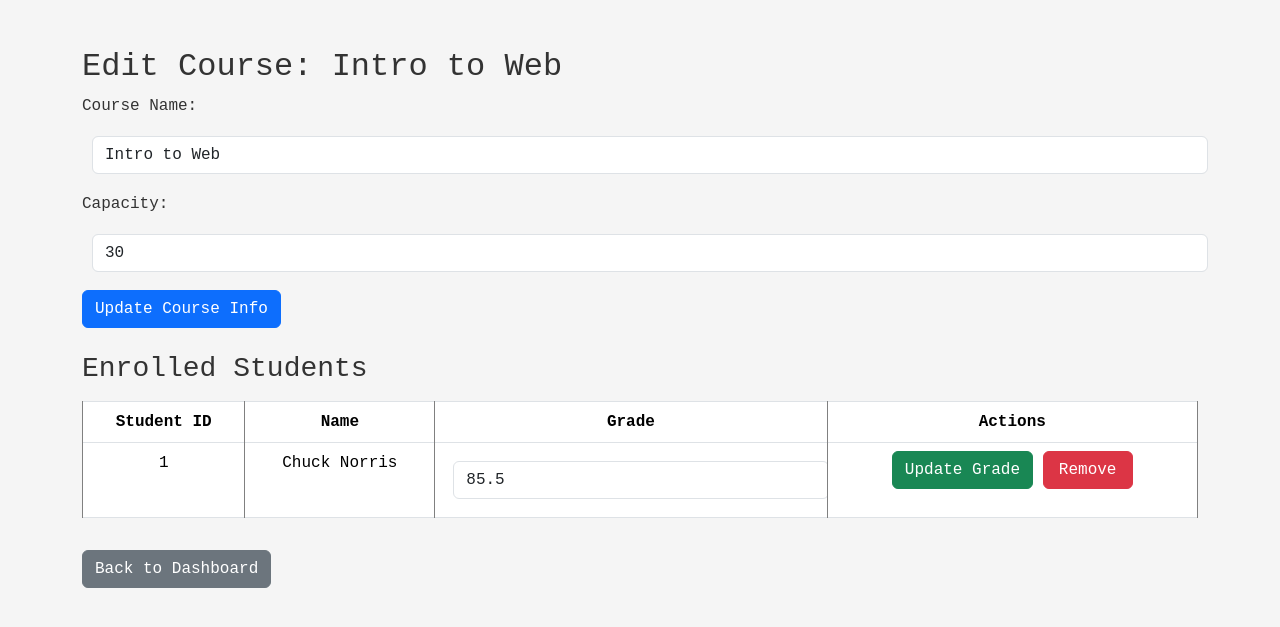
After one commit to jbg30/CSE-108-Lab-08-Project, a Flask app: page /admin/course/1/edit in a window 1280 px wide. The commit adds this page. Shown: the top 627 px of the page. Run offline with Flask 3, Linux system fonts and the light colour scheme.

Commit message:
Fixing admin edit file

```diff
--- a/Lab 08/app.py
+++ b/Lab 08/app.py
@@ -248,30 +248,15 @@ def view_course(course_id):
 
 @app.route("/admin/dashboard")
 def admin_dashboard():
-    """Admin dashboard using your admin_dashboard.html"""
-    # Check if user is logged in as admin
     if "user_id" not in session or session.get("role") != "admin":
-        return redirect(url_for("admin_login"))
+        return redirect(url_for("login"))
 
-    # Get all courses with enrollment counts
-    courses = Course.query.all()
-    course_data = []
+    classes = Course.query.options(
+        db.joinedload(Course.teacher),
+        db.joinedload(Course.enrollments).joinedload(Enrollment.student)
+    ).all()
 
-    for course in courses:
-        enrollment_count = Enrollment.query.filter_by(course_id=course.id).count()
-        course_data.append(
-            {
-                "id": course.id,
-                "name": course.name,
-                "professor": course.teacher.name,
-                "students": enrollment_count,
-                "capacity": course.capacity,
-            }
-        )
-
-    print(f"👤 Admin dashboard loaded with {len(course_data)} courses")
-
-    return render_template("admin_dashboard.html", classes=course_data)
+    return render_template("admin_dashboard.html", classes=classes)
 
 @app.route("/admin/add", methods=["GET", "POST"])
 def admin_add_class():
@@ -562,6 +547,17 @@ def api_admin_courses():
     print(f"✅ Admin created course {course.name} (ID: {course.id})")
     return jsonify(_course_to_dict(course)), 201
 
+@app.route("/admin/course/<int:course_id>/edit")
+def admin_edit_course(course_id):
+    # Get the course
+    course = Course.query.get_or_404(course_id)
+
+    # Make sure course has a list of enrollments for the template
+    enrollments = Enrollment.query.filter_by(course_id=course_id).join(Student).all()
+    course.enrollments = enrollments  # attach it dynamically
+
+    return render_template("admin_edit.html", course=course)
+
 
 @app.route("/api/admin/courses/<int:course_id>", methods=["PUT", "DELETE"])
 def api_admin_course_detail(course_id):
--- a/Lab 08/static/js/admin.js
+++ b/Lab 08/static/js/admin.js
@@ -1,25 +1,75 @@
+function logoutAdmin() {
+  window.location.href = '/logout';
+}
+
 document.addEventListener("DOMContentLoaded", () => {
   console.log("admin.js loaded");
 
-  document.querySelectorAll(".edit-btn").forEach((btn) => {
+  // Update course name
+  const courseNameInput = document.getElementById("courseName");
+  const updateCourseBtn = document.getElementById("updateCourseName");
+  updateCourseBtn.addEventListener("click", () => {
+    const courseId = courseNameInput.dataset.courseId;
+    const newName = courseNameInput.value.trim();
+    if (!newName) return alert("Course name cannot be empty.");
+
+    fetch(`/api/admin/courses/${courseId}`, {
+      method: "PUT",
+      headers: { "Content-Type": "application/json" },
+      body: JSON.stringify({ name: newName }),
+    })
+      .then((res) => res.json())
+      .then((data) => {
+        console.log(data);
+        alert("Course name updated!");
+        location.reload();
+      })
+      .catch((err) => console.error(err));
+  });
+
+  // Update student grade
+  document.querySelectorAll(".update-grade").forEach((btn) => {
     btn.addEventListener("click", () => {
-      const courseId = btn.dataset.courseId;
-      const newName = prompt("New class name:");
-      if (!newName) return;
+      const row = btn.closest("tr");
+      const enrollmentId = row.dataset.enrollmentId;
+      const grade = row.querySelector(".grade-input").value.trim();
 
-      fetch(`/api/admin/courses/${courseId}`, {
+      fetch(`/api/admin/enrollments/${enrollmentId}`, {
         method: "PUT",
         headers: { "Content-Type": "application/json" },
-        body: JSON.stringify({ name: newName }),
+        body: JSON.stringify({ grade }),
       })
         .then((res) => res.json())
         .then((data) => {
           console.log(data);
-          window.location.reload();
+          alert("Grade updated!");
         })
         .catch((err) => console.error(err));
     });
   });
+
+  // Remove student from course
+  document.querySelectorAll(".remove-student").forEach((btn) => {
+    btn.addEventListener("click", () => {
+      if (!confirm("Are you sure you want to remove this student?")) return;
+
+      const row = btn.closest("tr");
+      const enrollmentId = row.dataset.enrollmentId;
+
+      fetch(`/api/admin/enrollments/${enrollmentId}`, {
+        method: "DELETE",
+      })
+        .then((res) => res.json())
+        .then((data) => {
+          console.log(data);
+          alert("Student removed!");
+          row.remove();
+        })
+        .catch((err) => console.error(err));
+    });
+  });
+});
+// Delete course
 
   document.querySelectorAll(".delete-btn").forEach((btn) => {
     btn.addEventListener("click", () => {
@@ -37,4 +87,5 @@ document.addEventListener("DOMContentLoaded", () => {
         .catch((err) => console.error(err));
     });
   });
-});
+
+  window.logoutAdmin = logoutAdmin;
--- a/Lab 08/templates/admin_add_class.html
+++ b/Lab 08/templates/admin_add_class.html
@@ -5,12 +5,10 @@
     <title>Add New Class</title>
     <link
         href="https://cdn.jsdelivr.net/npm/bootstrap@5.3.2/dist/css/bootstrap.min.css"
-        rel="stylesheet"
-    >
+        rel="stylesheet">
     <link
         rel="stylesheet"
-        href="{{ url_for('static', filename='css/style.css') }}"
-    >
+        href="{{ url_for('static', filename='css/style.css') }}">
 </head>
 <body>
 <div class="container mt-5">
--- /dev/null
+++ b/Lab 08/templates/admin_edit.html
@@ -0,0 +1,62 @@
+<!DOCTYPE html>
+<html lang="en">
+<head>
+    <meta charset="UTF-8">
+    <title>Edit Course - Admin</title>
+    <link href="https://cdn.jsdelivr.net/npm/bootstrap@5.3.2/dist/css/bootstrap.min.css" rel="stylesheet">
+    <link rel="stylesheet" href="/static/css/style.css">
+</head>
+<body>
+<div class="container mt-5">
+  <h2>Edit Course: {{ course.name }}</h2>
+
+  <!-- Update course info -->
+  <div class="mb-4">
+    <label for="courseName" class="form-label">Course Name:</label>
+    <input type="text" id="courseName" class="form-control" value="{{ course.name }}" data-course-id="{{ course.id }}">
+
+    <label for="courseCapacity" class="form-label mt-2">Capacity:</label>
+    <input type="number" id="courseCapacity" class="form-control" value="{{ course.capacity }}" data-course-id="{{ course.id }}">
+
+    <button id="updateCourseName" class="btn btn-primary mt-2">Update Course Info</button>
+  </div>
+
+  <!-- Enrolled students -->
+  <h3>Enrolled Students</h3>
+  {% if course.enrollments %}
+  <table class="table table-bordered">
+    <thead>
+      <tr>
+        <th>Student ID</th>
+        <th>Name</th>
+        <th>Grade</th>
+        <th>Actions</th>
+      </tr>
+    </thead>
+    <tbody>
+      {% for enrollment in course.enrollments %}
+      <tr data-enrollment-id="{{ enrollment.id }}">
+        <td>{{ enrollment.student.id }}</td>
+        <td>{{ enrollment.student.name }}</td>
+        <td>
+          <input type="text" class="form-control grade-input" value="{{ enrollment.grade }}">
+        </td>
+        <td>
+          <button class="btn btn-success update-grade">Update Grade</button>
+          <button class="btn btn-danger remove-student">Remove</button>
+        </td>
+      </tr>
+      {% endfor %}
+    </tbody>
+  </table>
+  {% else %}
+    <p>No students enrolled yet.</p>
+  {% endif %}
+
+  <a href="{{ url_for('admin_dashboard') }}" class="btn btn-secondary mt-3">Back to Dashboard</a>
+</div>
+
+<script src="https://cdn.jsdelivr.net/npm/bootstrap@5.3.2/dist/js/bootstrap.bundle.min.js"></script>
+<script src="{{ url_for('static', filename='js/admin.js') }}"></script>
+</body>
+</html>
```
Also changed, not shown: Lab 08/templates/admin_dashboard.html (+21 -23 lines), instance/university.db.
